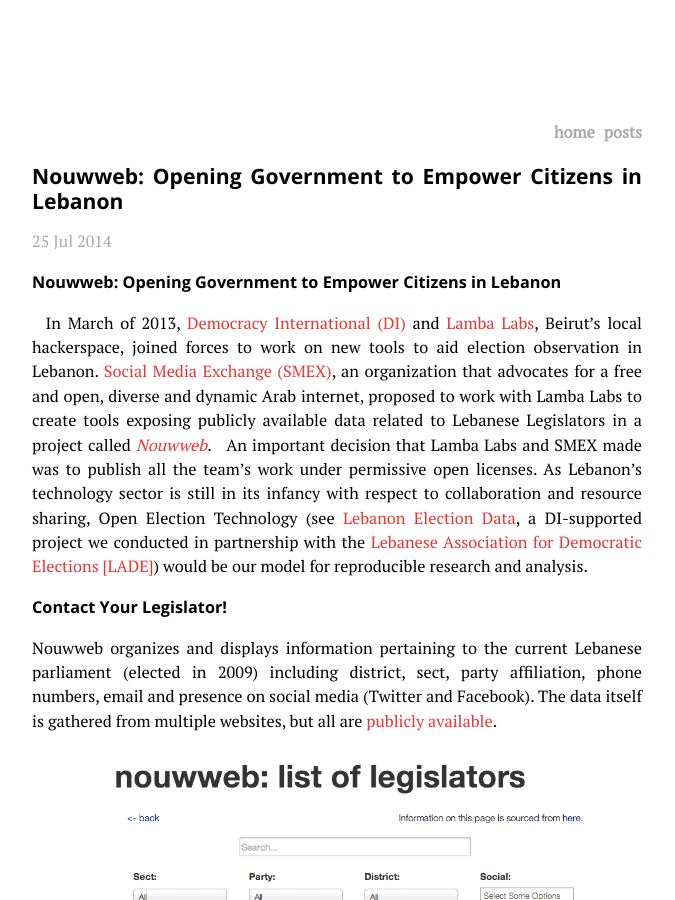
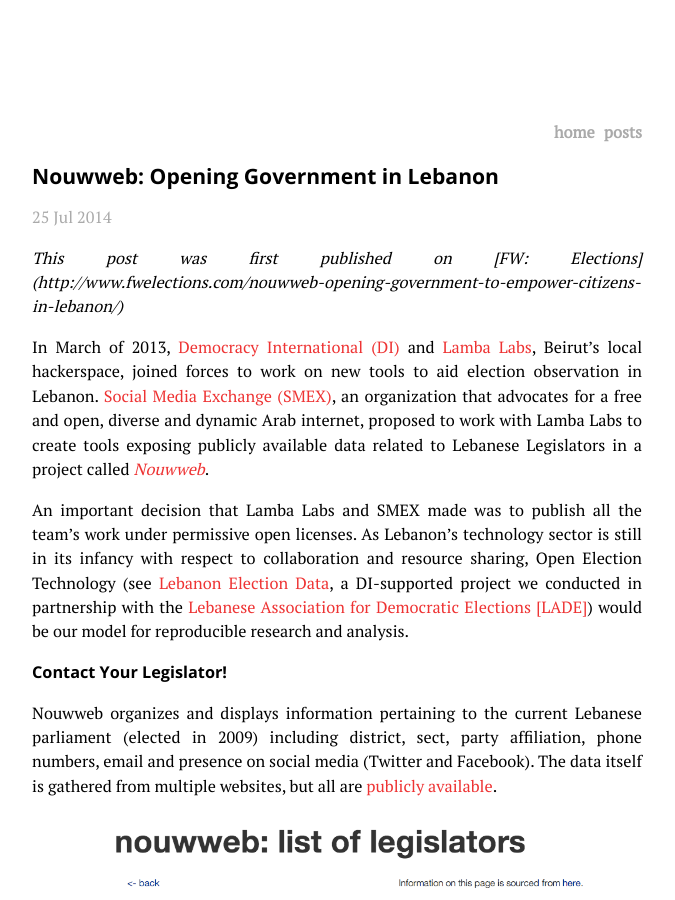
Before and after one commit to kamicut/kamicut.github.io, a Jekyll site: the page built from _posts/2014-07-25-nouwweb.md, in a window 1280 px wide and 900 px high. Shown: the whole window, without its empty margins (303-978 px from the left). Built offline with Jekyll 4.4.1, drawn with Linux system fonts in a browser that asks for light colours; Markdown is read by kramdown in place of the engine named in the settings.

Commit message:
Update spacing issues

```diff
--- a/_posts/2014-07-25-nouwweb.md
+++ b/_posts/2014-07-25-nouwweb.md
@@ -1,15 +1,15 @@
 ---
 layout: post
-title:  "Nouwweb: Opening Government to Empower Citizens in Lebanon"
+title:  "Nouwweb: Opening Government in Lebanon"
 date:   2014-07-25 12:22:00
 categories: open data, openleb
 ---
-
-## Nouwweb: Opening Government to Empower Citizens in Lebanon
+*This post was first published on [FW: Elections] (http://www.fwelections.com/nouwweb-opening-government-to-empower-citizens-in-lebanon/)*
 
 In March of 2013, [Democracy International (DI)](http://www.democracyinternational.com) and [Lamba Labs](http://lambalabs.org), Beirut’s local hackerspace, joined forces to work on new tools to aid election observation in Lebanon. [Social Media Exchange (SMEX)](http://www.smex.org/), an organization that advocates for a free and open, diverse and dynamic Arab internet, proposed to work with Lamba Labs to create tools exposing publicly available data related to Lebanese Legislators in a project called [*Nouwweb*](http://openleb.io/nouwweb.html).
 
 An important decision that Lamba Labs and SMEX made was to publish all the team’s work under permissive open licenses. As Lebanon’s technology sector is still in its infancy with respect to collaboration and resource sharing, Open Election Technology (see [Lebanon Election Data](http://lebanonelectiondata.org), a DI-supported project we conducted in partnership with the [Lebanese Association for Democratic Elections [LADE]](http://www.lade.org.lb/?lang=en-US)) would be our model for reproducible research and analysis.
+
 
 ### Contact Your Legislator!
 Nouwweb organizes and displays information pertaining to the current Lebanese parliament (elected in 2009) including district, sect, party affiliation, phone numbers, email and presence on social media (Twitter and Facebook). The data itself is gathered from multiple websites, but all are [publicly available](http://bit.ly/VyVhrD).
```
